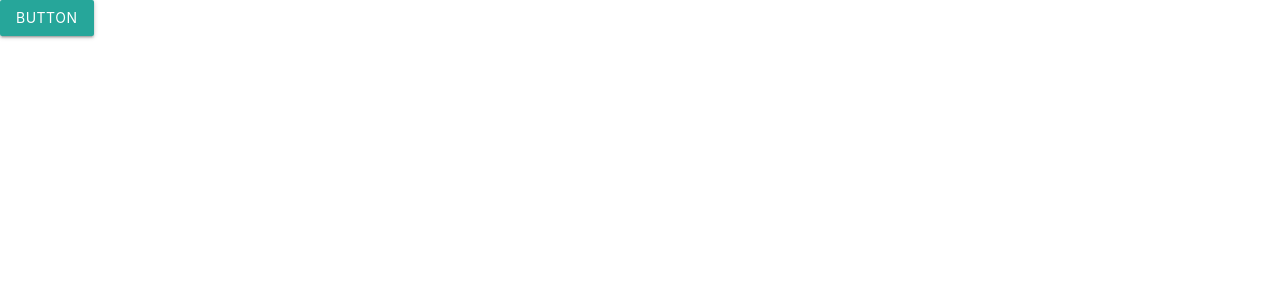
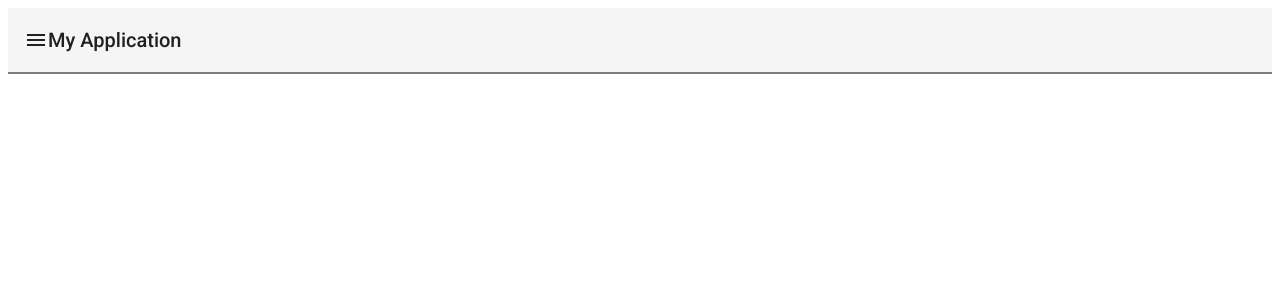
Before and after one commit to davidgh86/stocks-and-trading, an Angular app: page / in a window 1280 px wide. Shown: the top 300 px of the page. Built offline with nearby package versions, Linux system fonts and the light colour scheme.

Commit message:
merge from develop

```diff
--- a/angular.json
+++ b/angular.json
@@ -29,14 +29,10 @@
               "src/manifest.webmanifest"
             ],
             "styles": [
-              "node_modules/materialize-css/dist/css/materialize.css",
+              "./node_modules/@angular/material/prebuilt-themes/indigo-pink.css",
               "src/styles.sass"
             ],
-            "scripts": [
-              "node_modules/jquery/dist/jquery.js",
-              "node_modules/hammerjs/hammer.js",
-              "node_modules/materialize-css/dist/js/materialize.js"
-            ]
+            "scripts": []
           },
           "configurations": {
             "production": {
@@ -102,6 +98,7 @@
               "src/manifest.webmanifest"
             ],
             "styles": [
+              "./node_modules/@angular/material/prebuilt-themes/indigo-pink.css",
               "src/styles.sass"
             ],
             "scripts": []
@@ -133,6 +130,7 @@
           }
         }
       }
-    }},
+    }
+  },
   "defaultProject": "stocksAndTrading"
 }
--- a/package.json
+++ b/package.json
@@ -13,18 +13,18 @@
   "private": true,
   "dependencies": {
     "@angular/animations": "~8.2.14",
+    "@angular/cdk": "~8.2.3",
     "@angular/common": "~8.2.14",
     "@angular/compiler": "~8.2.14",
     "@angular/core": "~8.2.14",
     "@angular/forms": "~8.2.14",
+    "@angular/material": "^8.2.3",
     "@angular/platform-browser": "~8.2.14",
     "@angular/platform-browser-dynamic": "~8.2.14",
     "@angular/pwa": "^0.803.20",
     "@angular/router": "~8.2.14",
     "@angular/service-worker": "~8.2.14",
     "hammerjs": "^2.0.8",
-    "jquery": "^3.4.1",
-    "materialize-css": "^1.0.0",
     "rxjs": "~6.4.0",
     "tslib": "^1.10.0",
     "zone.js": "~0.9.1"
--- a/src/app/app.component.html
+++ b/src/app/app.component.html
@@ -1 +1,17 @@
-<a class="waves-effect waves-light btn">button</a>
+<mat-toolbar>
+  <i class="material-icons" (click)="drawer.toggle()">
+    menu
+  </i>
+  <span> My Application</span>
+</mat-toolbar>
+<mat-drawer-container class="example-container" autosize>
+
+  <mat-drawer #drawer class="example-sidenav" mode="side">
+    <p>Auto-resizing sidenav</p>
+  </mat-drawer>
+
+  <div class="example-sidenav-content">
+
+
+  </div>
+</mat-drawer-container>
--- a/src/app/app.component.sass
+++ b/src/app/app.component.sass
@@ -0,0 +1,13 @@
+.example-container
+  width: 100%
+  height: 100%
+  border: 1px solid rgba(0, 0, 0, 0.5)
+
+.example-sidenav-content
+  display: flex
+  height: 100%
+  align-items: center
+  justify-content: center
+
+.example-sidenav
+  padding: 20px
--- a/src/app/app.module.ts
+++ b/src/app/app.module.ts
@@ -5,6 +5,9 @@ import { AppRoutingModule } from './app-routing.module';
 import { AppComponent } from './app.component';
 import { ServiceWorkerModule } from '@angular/service-worker';
 import { environment } from '../environments/environment';
+import { BrowserAnimationsModule } from '@angular/platform-browser/animations';
+import {MatSidenavModule} from '@angular/material/sidenav';
+import {MatToolbarModule} from '@angular/material/toolbar';
 
 @NgModule({
   declarations: [
@@ -13,7 +16,10 @@ import { environment } from '../environments/environment';
   imports: [
     BrowserModule,
     AppRoutingModule,
-    ServiceWorkerModule.register('ngsw-worker.js', { enabled: environment.production })
+    ServiceWorkerModule.register('ngsw-worker.js', { enabled: environment.production }),
+    BrowserAnimationsModule,
+    MatSidenavModule,
+    MatToolbarModule,
   ],
   providers: [],
   bootstrap: [AppComponent]
--- a/src/index.html
+++ b/src/index.html
@@ -9,6 +9,8 @@
   <link rel="manifest" href="manifest.webmanifest">
   <link rel="apple-touch-icon" href="assets/icons/icon-512x512.png">
   <meta name="theme-color" content="#1976d2">
+  <link href="https://fonts.googleapis.com/css?family=Roboto:300,400,500&display=swap" rel="stylesheet">
+  <link href="https://fonts.googleapis.com/icon?family=Material+Icons" rel="stylesheet">
 </head>
 <body>
   <app-root></app-root>
--- a/src/main.ts
+++ b/src/main.ts
@@ -1,3 +1,4 @@
+import 'hammerjs';
 import { enableProdMode } from '@angular/core';
 import { platformBrowserDynamic } from '@angular/platform-browser-dynamic';
 
```
Also changed, not shown: 1 other file (tests, documents, lock files or other folders).
